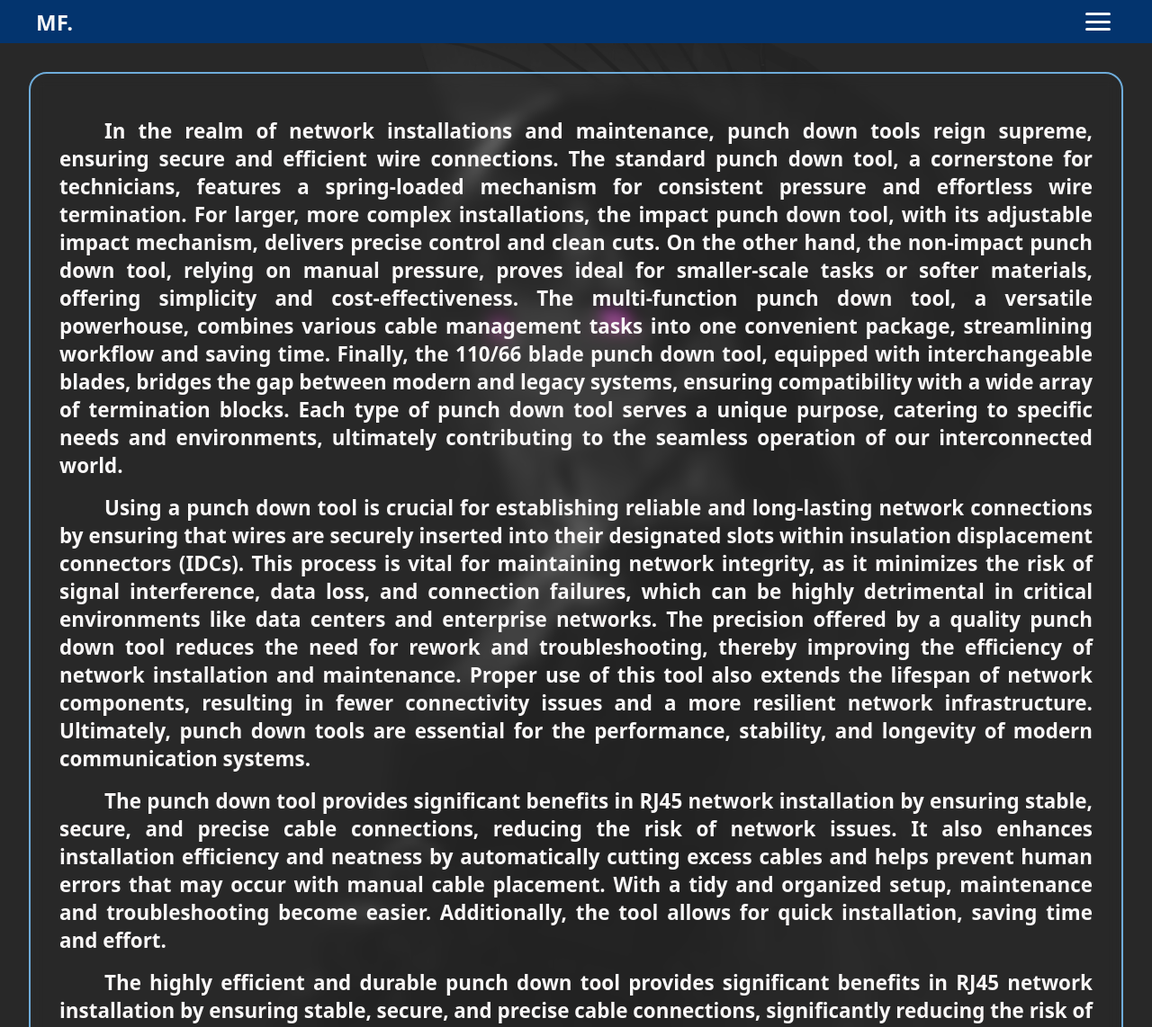
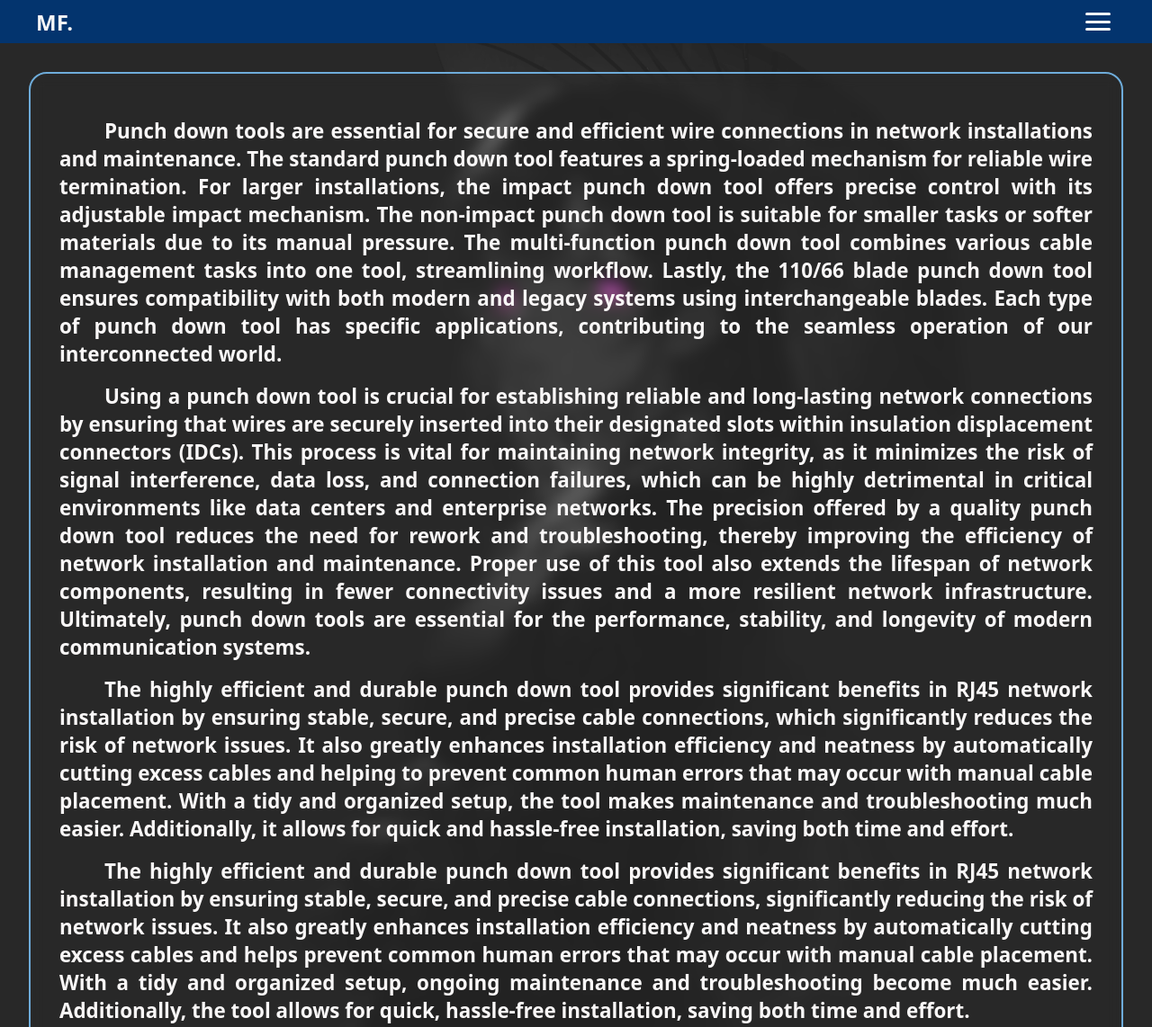
Before and after one commit to Zexontech/lastbutnotleast, a plain HTML site: page c-description.html in a window 1280 px wide. Shown: the top 1142 px of the page at 90% size. Drawn offline with Linux system fonts and the light colour scheme.

Commit message:
c-description.html

```diff
--- a/c-description.html
+++ b/c-description.html
@@ -40,12 +40,12 @@
         <section id="content" class="content">
             <article class="other-description">
                 <p class="fikri-type">
-                    In the realm of network installations and maintenance, punch down tools reign supreme, ensuring secure and efficient wire connections. The standard punch down tool, a cornerstone for technicians, features a spring-loaded mechanism for consistent pressure and effortless wire termination. For larger, more complex installations, the impact punch down tool, with its adjustable impact mechanism, delivers precise control and clean cuts. On the other hand, the non-impact punch down tool, relying on manual pressure, proves ideal for smaller-scale tasks or softer materials, offering simplicity and cost-effectiveness. The multi-function punch down tool, a versatile powerhouse, combines various cable management tasks into one convenient package, streamlining workflow and saving time. Finally, the 110/66 blade punch down tool, equipped with interchangeable blades, bridges the gap between modern and legacy systems, ensuring compatibility with a wide array of termination blocks. Each type of punch down tool serves a unique purpose, catering to specific needs and environments, ultimately contributing to the seamless operation of our interconnected world.
+                   Punch down tools are essential for secure and efficient wire connections in network installations and maintenance. The standard punch down tool features a spring-loaded mechanism for reliable wire termination. For larger installations, the impact punch down tool offers precise control with its adjustable impact mechanism. The non-impact punch down tool is suitable for smaller tasks or softer materials due to its manual pressure. The multi-function punch down tool combines various cable management tasks into one tool, streamlining workflow. Lastly, the 110/66 blade punch down tool ensures compatibility with both modern and legacy systems using interchangeable blades. Each type of punch down tool has specific applications, contributing to the seamless operation of our interconnected world.
                 </p>
                 <p class="krisa-function">
                     Using a punch down tool is crucial for establishing reliable and long-lasting network connections by ensuring that wires are securely inserted into their designated slots within insulation displacement connectors (IDCs). This process is vital for maintaining network integrity, as it minimizes the risk of signal interference, data loss, and connection failures, which can be highly detrimental in critical environments like data centers and enterprise networks. The precision offered by a quality punch down tool reduces the need for rework and troubleshooting, thereby improving the efficiency of network installation and maintenance. Proper use of this tool also extends the lifespan of network components, resulting in fewer connectivity issues and a more resilient network infrastructure. Ultimately, punch down tools are essential for the performance, stability, and longevity of modern communication systems.
                 <p class="rizky-benefits">
-                    The punch down tool provides significant benefits in RJ45 network installation by ensuring stable, secure, and precise cable connections, reducing the risk of network issues. It also enhances installation efficiency and neatness by automatically cutting excess cables and helps prevent human errors that may occur with manual cable placement. With a tidy and organized setup, maintenance and troubleshooting become easier. Additionally, the tool allows for quick installation, saving time and effort.
+                   The highly efficient and durable punch down tool provides significant benefits in RJ45 network installation by ensuring stable, secure, and precise cable connections, which significantly reduces the risk of network issues. It also greatly enhances installation efficiency and neatness by automatically cutting excess cables and helping to prevent common human errors that may occur with manual cable placement. With a tidy and organized setup, the tool makes maintenance and troubleshooting much easier. Additionally, it allows for quick and hassle-free installation, saving both time and effort.
                 </p>
                 <p class="hafizh-advantage">
                     The highly efficient and durable punch down tool provides significant benefits in RJ45 network installation by ensuring stable, secure, and precise cable connections, significantly reducing the risk of network issues. It also greatly enhances installation efficiency and neatness by automatically cutting excess cables and helps prevent common human errors that may occur with manual cable placement. With a tidy and organized setup, ongoing maintenance and troubleshooting become much easier. Additionally, the tool allows for quick, hassle-free installation, saving both time and effort.
```
